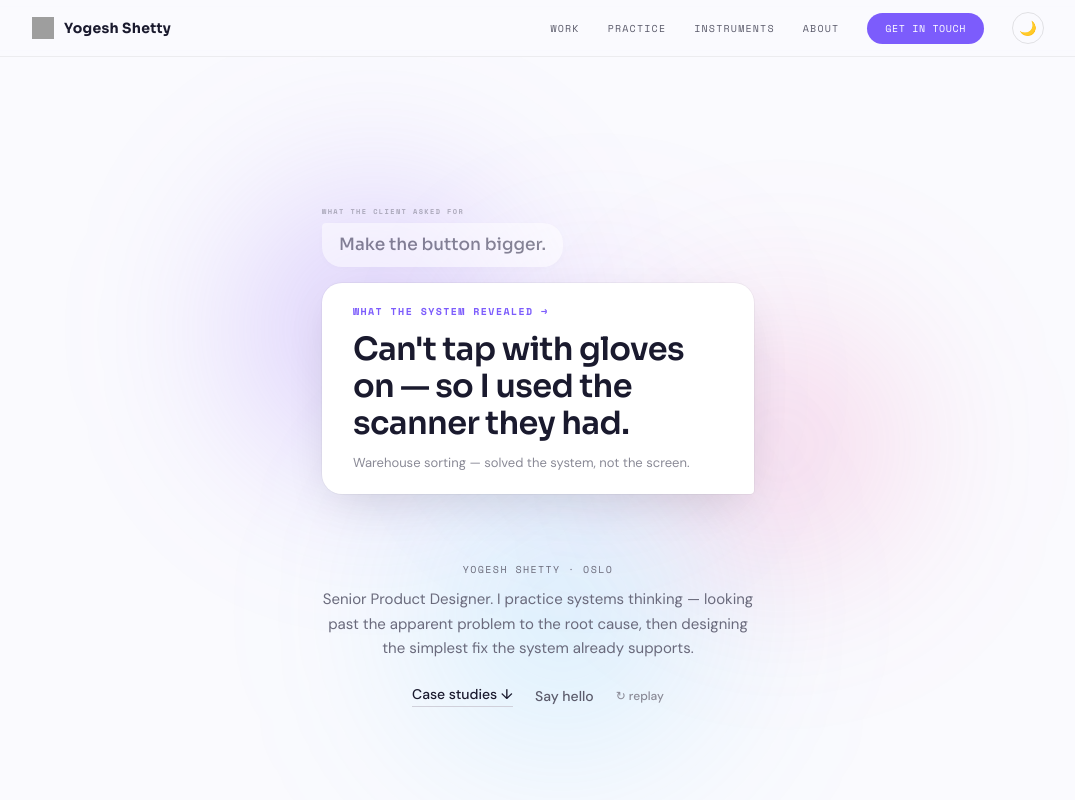
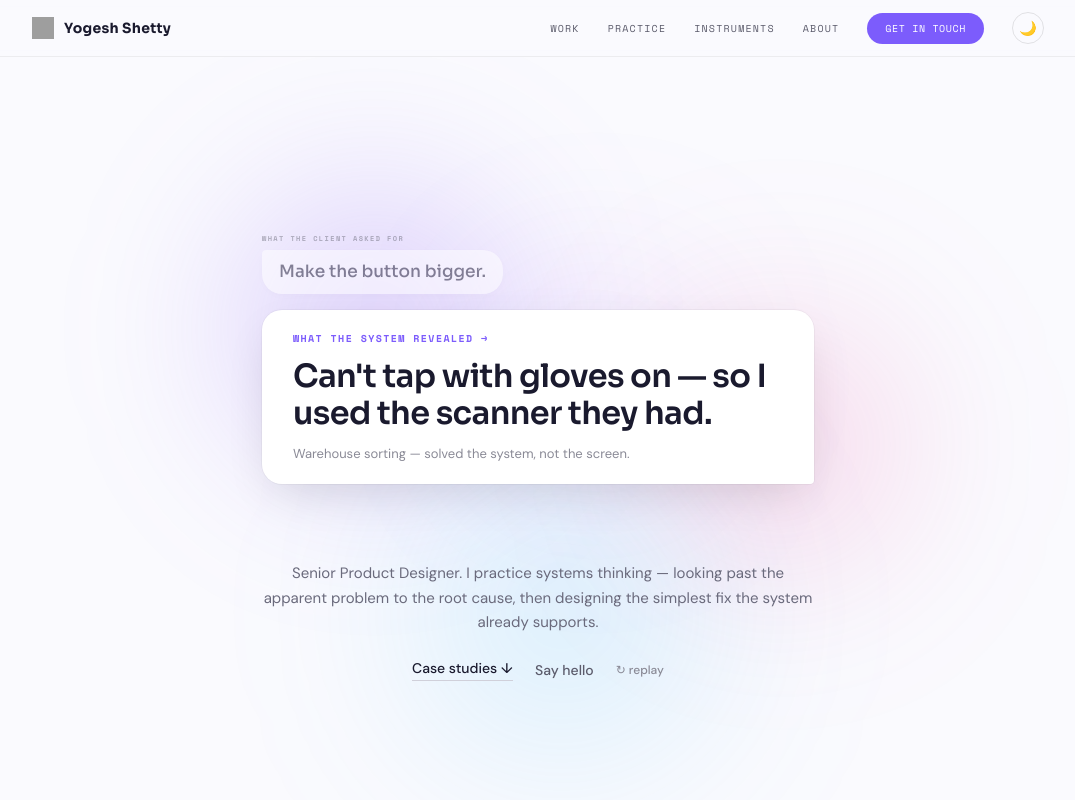
Before and after one commit to ykshettydesign/YKShetty-portfolio, a React (Vite) app: page / in a window 1280 px wide. Shown: the top 800 px of the page, without its empty margins (102-1177 px from the left). Built offline with nearby package versions, Linux system fonts and the light colour scheme; grey boxes are pictures that could not be loaded.

Commit message:
css change

```diff
--- a/src/components/Hero.jsx
+++ b/src/components/Hero.jsx
@@ -75,7 +75,7 @@ export default function Hero() {
           style={{
             position: 'relative',
             zIndex: 2,
-            maxWidth: 520,
+            maxWidth: 640,
             width: '100%',
             padding: '0 clamp(22px,5vw,44px)',
             margin: '0 auto',
@@ -191,21 +191,7 @@ export default function Hero() {
             </div>
           </div>
 
-          <div className="hero-post" style={{ marginTop: 'clamp(44px,6vw,68px)' }}>
-            <div
-              style={{
-                fontFamily: 'var(--font-mono)',
-                fontSize: 10,
-                fontWeight: 400,
-                letterSpacing: '0.14em',
-                textTransform: 'uppercase',
-                color: 'var(--text-tertiary)',
-                marginBottom: 10,
-                textAlign: 'center',
-              }}
-            >
-              {profile.name} · {profile.location}
-            </div>
+          <div className="hero-post" style={{ marginTop: 'clamp(44px,6vw,110px)' }}>
             <p
               style={{
                 fontFamily: 'var(--font-body)',
```
Also changed, not shown: 3 other files (tests, documents, lock files or other folders).
